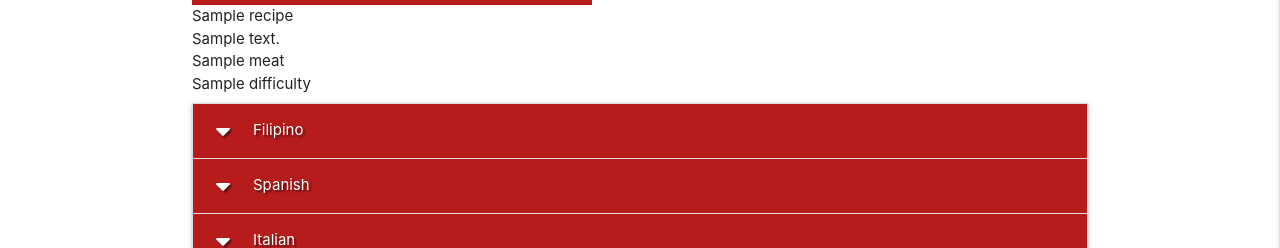
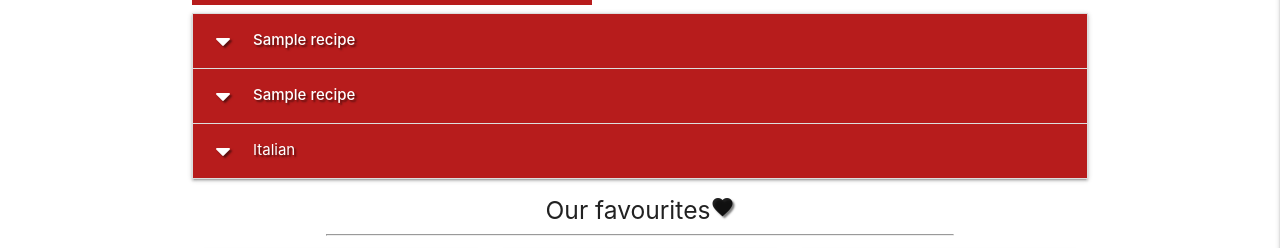
Before and after one commit to Code-Institute-Submissions/foodchannel101, a Flask app: page / in a window 1280 px wide. Shown: the part 428-676 px from the top of the page. Run offline with Flask 2, Linux system fonts and the light colour scheme; a database or web service that is not in the repository returns one stand-in record (values such as "Sample title"); some libraries are stand-ins or nearby versions.

Commit message:
Connect data from db to accordion

```diff
--- a/static/js/script.js
+++ b/static/js/script.js
@@ -3,4 +3,5 @@ $(document).ready(function () {
         edge: "right"
     });
     $('.collapsible').collapsible();
+    $(".tooltipped").tooltip();
 });
--- a/templates/base.html
+++ b/templates/base.html
@@ -104,7 +104,7 @@
 
         <div class="footer-copyright red darken-4">
             <div class="container ">
-                © 2014 Maridel Arcagua
+                © 2020 Maridel Arcagua
             </div>
         </div>
     </footer>
--- a/templates/recipes.html
+++ b/templates/recipes.html
@@ -16,32 +16,50 @@
 </div>
 
 
-{% for recipe in recipes %}
-{{ recipe.recipe_name }}<br>
-{{ recipe.cuisine }}<br>
-{{ recipe.meat }}<br>
-{{ recipe.difficulty }}<br>
-{% endfor %}
-
-
 <ul class="collapsible">
-
+    {% for recipe in recipes %}
     <li>
-        <div class="collapsible-header white-text red darken-4 text-shadow"><i class="fas fa-caret-down"></i>Filipino
+        <div class="collapsible-header white-text red darken-4 text-shadow"><i class="fas fa-caret-down"></i>
+            <strong>{{ recipe.recipe_name}}</strong>
+            {% if recipe.is_urgent == "on" %}
+            <i class="fas fa-star yellow-text text-lighten-2 tooltipped" data-position="right"
+                data-tooltip="URGENT!"></i>
+            {% endif %}
         </div>
-
-        <div class="collapsible-body"><span>Lorem ipsum dolor sit amet.</span></div>
+        <div class="collapsible-body">
+            <strong>{{ recipe.cuisine }}</strong>
+        </div>
+        <div class="collapsible-body">
+            <strong>{{ recipe.meat }}</strong>
+        </div>
+        <div class="collapsible-body">
+            <strong>{{ recipe.difficulty }}</strong>
+        </div>
     </li>
     <li>
-        <div class="collapsible-header white-text red darken-4 text-shadow"><i class="fas fa-caret-down"></i>Spanish
+    <li>
+        <div class="collapsible-header white-text red darken-4 text-shadow"><i class="fas fa-caret-down"></i>
+            <strong>{{ recipe.recipe_name}}</strong>
+            {% if recipe.is_urgent == "off" %}
+            <i class="fas fa-star yellow-text text-lighten-2 tooltipped" data-position="right"
+                data-tooltip="favorite!"></i>
+            {% endif %}
         </div>
-        <div class="collapsible-body"><span>Lorem ipsum dolor sit amet.</span></div>
+        <div class="collapsible-body">
+            <strong>{{ recipe.cuisine }}</strong>
+        </div>
+        <div class="collapsible-body">
+            <strong>{{ recipe.meat }}</strong>
+        </div>
+        <div class="collapsible-body">
+            <strong>{{ recipe.difficulty }}</strong>
     </li>
     <li>
         <div class="collapsible-header white-text red darken-4 text-shadow"><i class="fas fa-caret-down"></i>Italian
         </div>
         <div class="collapsible-body"><span>Lorem ipsum dolor sit amet.</span></div>
     </li>
+    {% endfor %}
 </ul>
 
 
```
